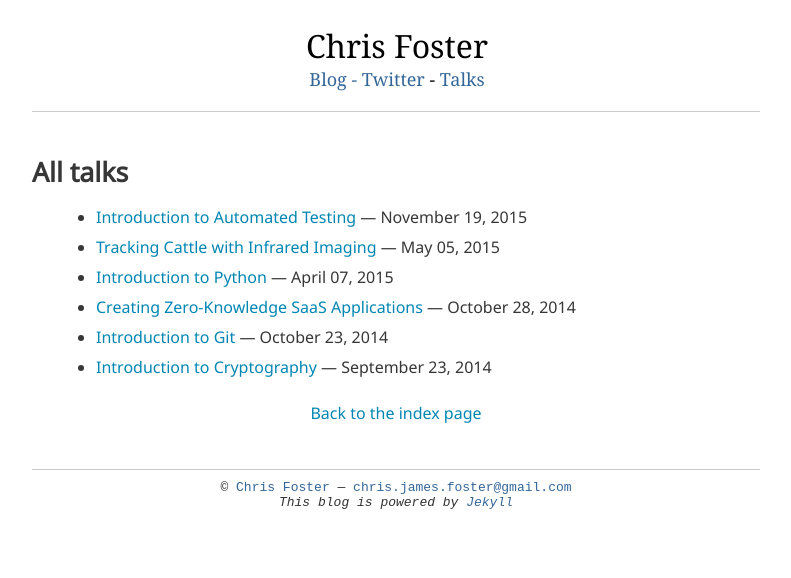
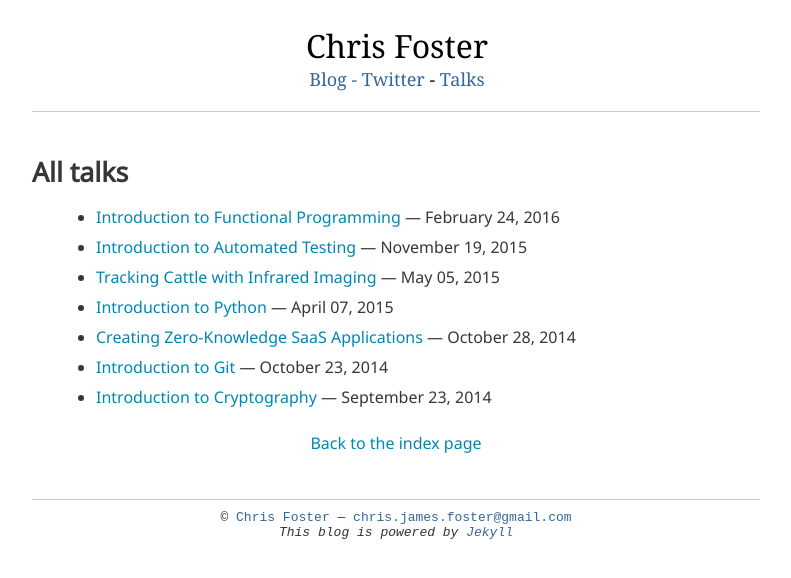
Before and after one commit to chrisfosterelli/chrisfosterelli.github.io, a Jekyll site: the page built from talks.html, in a window 1280 px wide. Shown: the top 578 px of the page, without its empty margins (243-1034 px from the left). Built offline with Jekyll 4.4.1, drawn with Linux system fonts in a browser that asks for light colours; some web fonts are replaced.

Commit message:
Add 'Introduction to Functional Programming' talk

```diff
--- a/_data/talks.yml
+++ b/_data/talks.yml
@@ -1,3 +1,7 @@
+- title: Introduction to Functional Programming
+  date: February 24, 2016
+  url: file/talk/introduction-to-functional-programming.pdf
+
 - title: Introduction to Automated Testing
   date: November 19, 2015
   url: file/talk/introduction-to-automated-testing.pdf
```
Also changed, not shown: 1 other file.
